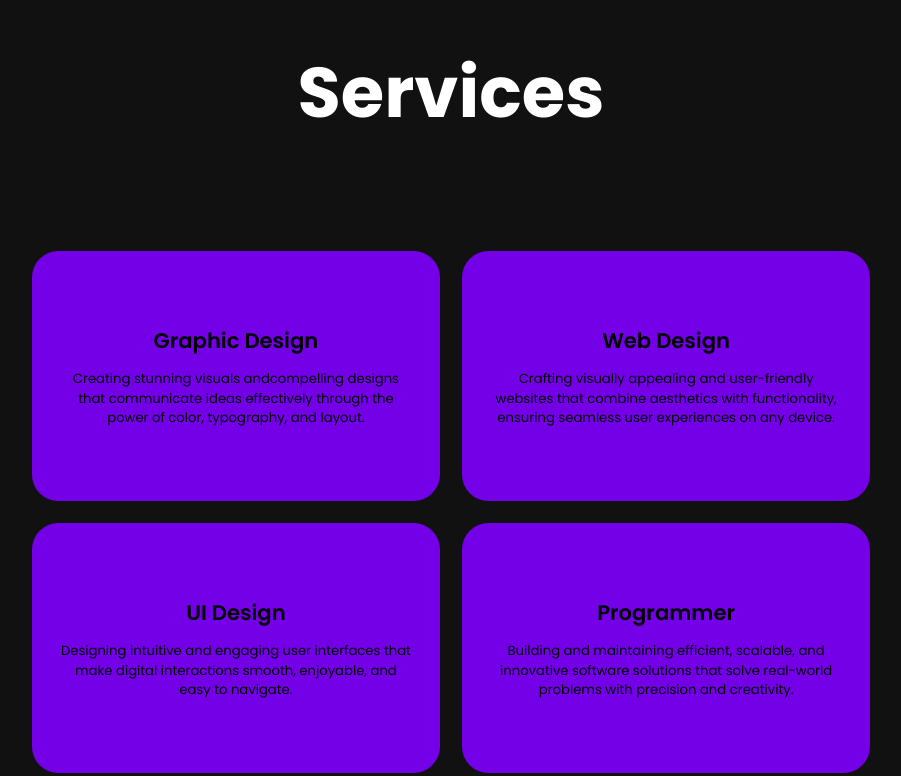
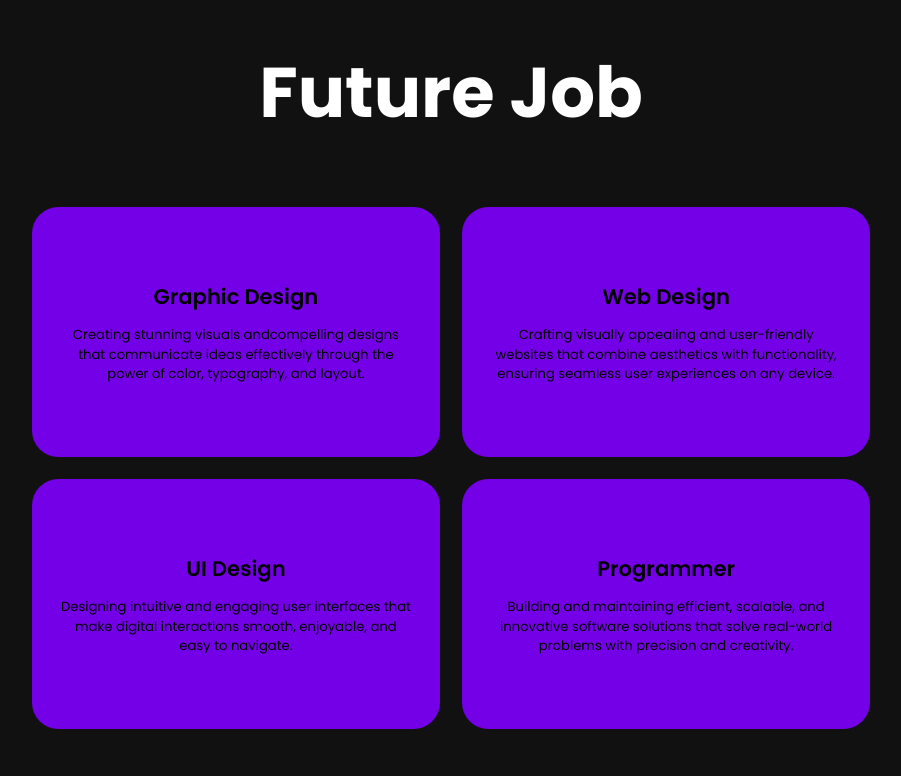
Before and after one commit to xieryn/FINALS_EXAM, a plain HTML site: page index.html in a window 1280 px wide. Shown: the part 1657-2433 px from the top of the page, without its empty margins (189-1090 px from the left). Drawn offline with nearby package versions, Linux system fonts and the light colour scheme.

Commit message:
index.html

```diff
--- a/index.html
+++ b/index.html
@@ -22,7 +22,7 @@
         <nav class="navbar">
             <a href="#home" class="active">Home</a>
             <a href="#about">About</a>
-            <a href="#services">Services</a>
+            <a href="#skills">Skills</a>
             <a href="#contact">Contact</a>
         </nav>
     </header>
@@ -75,9 +75,9 @@
 
     </section>
 
-    <!-- Services Section -->
-    <section class="services" id="services">
-        <h2 class="heading">Services</h2>
+    <!-- Job Section -->
+    <section class="skills" id="skills">
+        <h2 class="heading">Future Job</h2>
 
         <div class="services-container">
 
```
